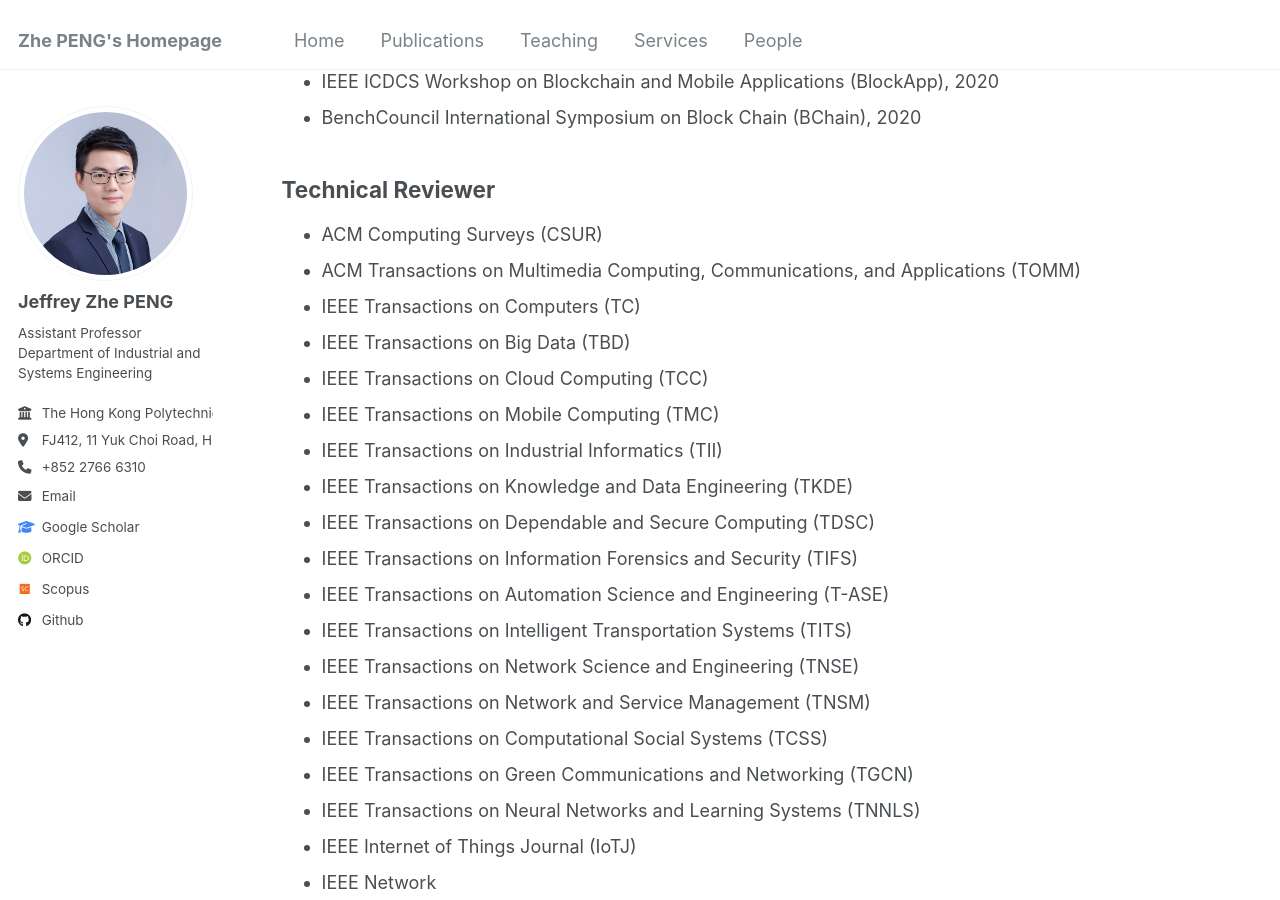
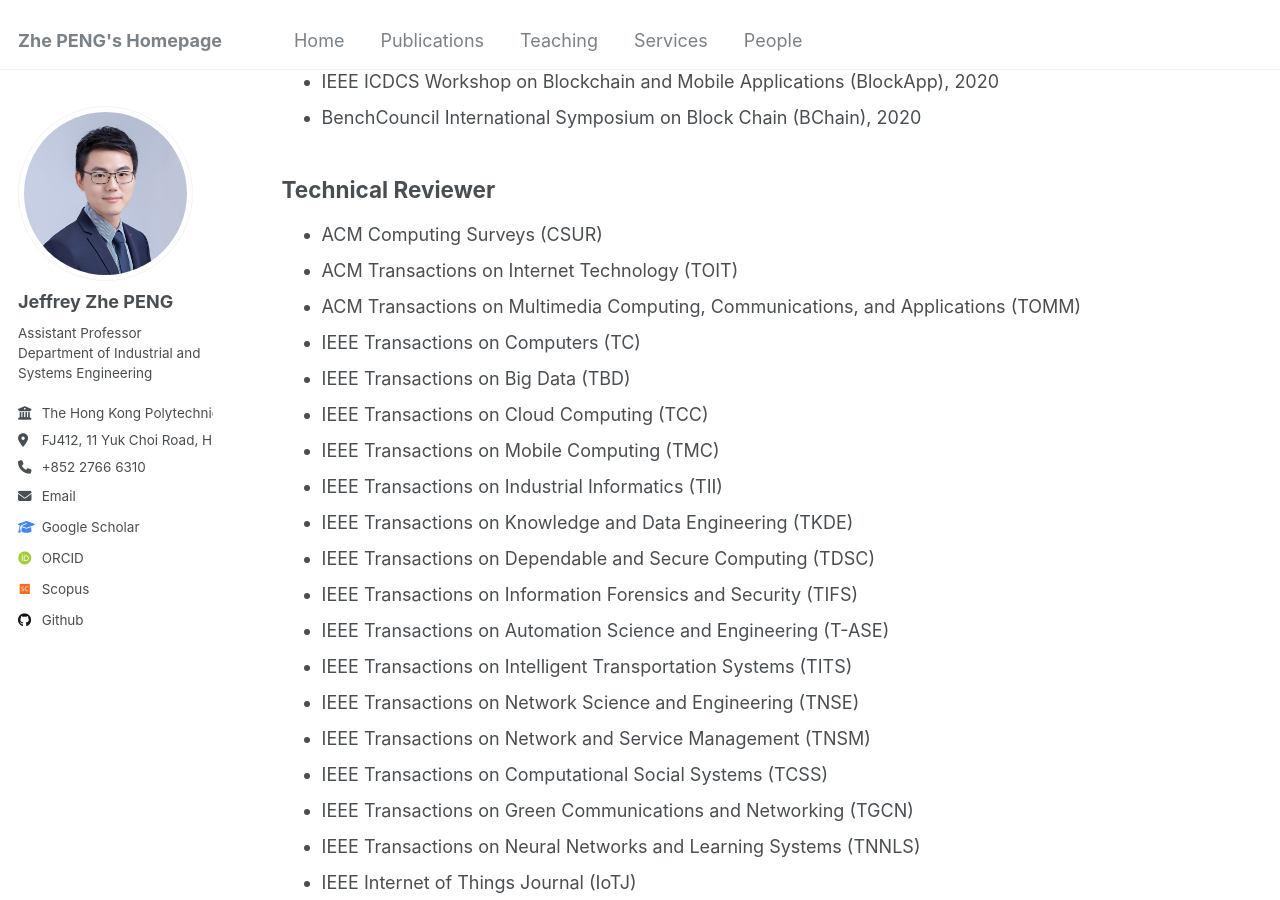
Before and after one commit to PENG-Zhe/peng-zhe.github.io, a Jekyll site: the page built from _pages/services.md, in a window 1280 px wide and 900 px high, scrolled down 1371 px. Built offline with Jekyll 4.4.1, drawn with Linux system fonts in a browser that asks for light colours; some web fonts are replaced.

Commit message:
Update services.md

```diff
--- a/_pages/services.md
+++ b/_pages/services.md
@@ -48,6 +48,7 @@ layout: archive
 
 ## Technical Reviewer
 * ACM Computing Surveys (CSUR)
+* ACM Transactions on Internet Technology (TOIT)
 * ACM Transactions on Multimedia Computing, Communications, and Applications (TOMM)
 * IEEE Transactions on Computers (TC)
 * IEEE Transactions on Big Data (TBD)
```
